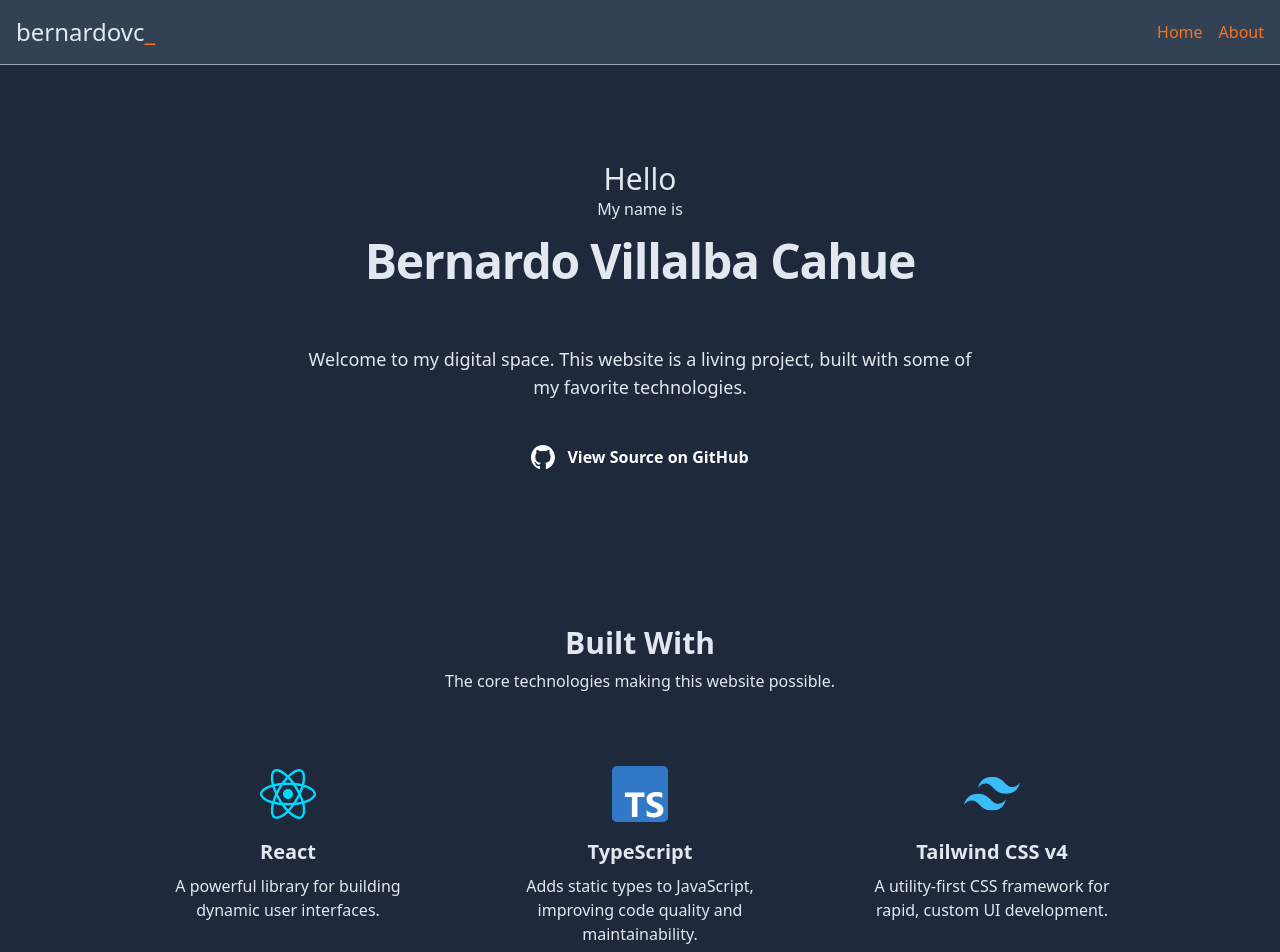
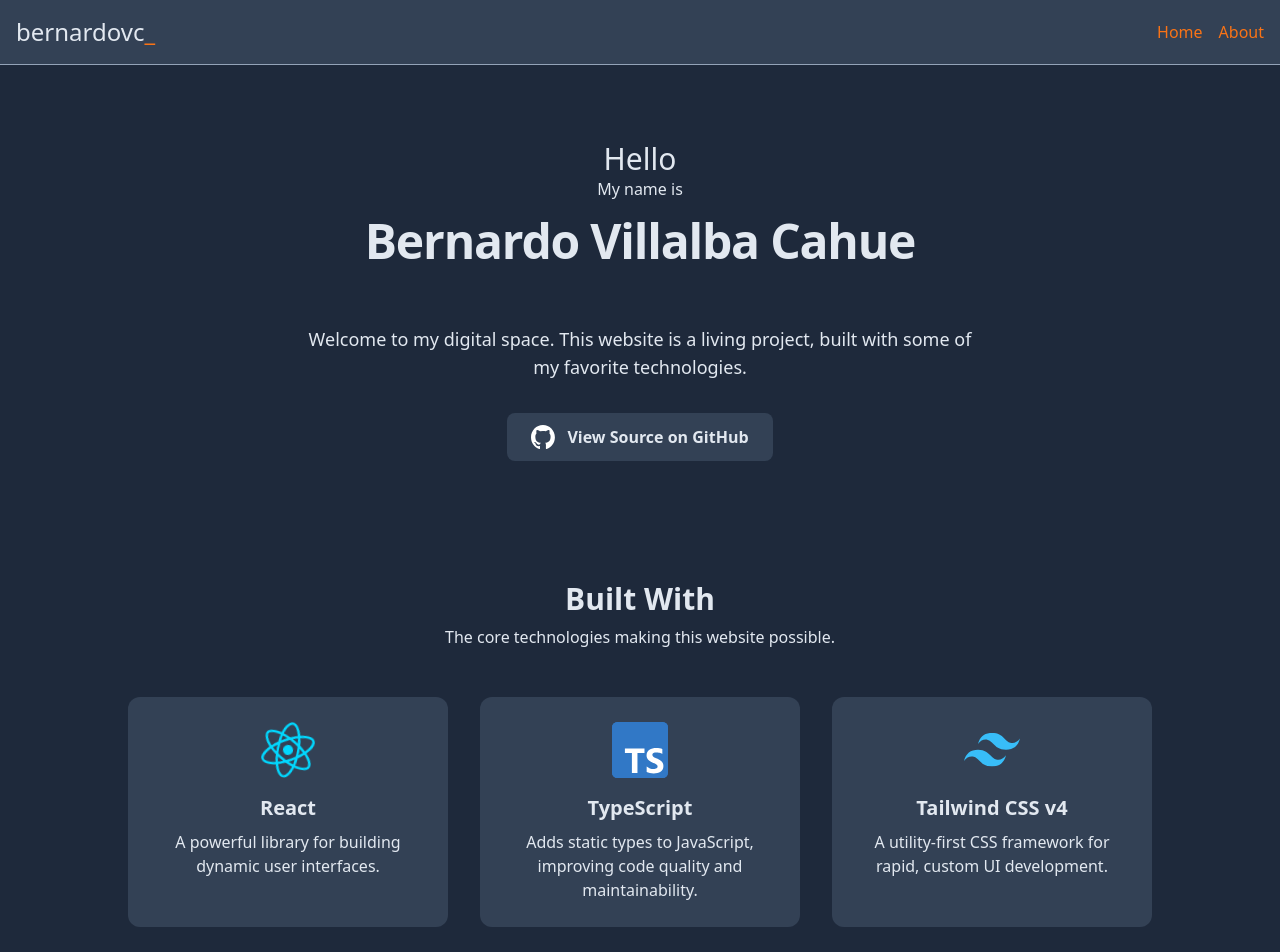
Before and after one commit to capatazche/my-public-website, a React (Vite) app: page / in a window 1280 px wide. Shown: the top 952 px of the page. Built offline with nearby package versions, Linux system fonts and the light colour scheme.

Commit message:
Cleanup HomePage Styling

```diff
--- a/src/App.css
+++ b/src/App.css
@@ -3,12 +3,10 @@
 }
 
 .logo {
-  height: 6em;
-  padding: 1.5em;
   will-change: filter;
   transition: filter 300ms;
 }
-.logo:hover {
+.logo.vite:hover {
   filter: drop-shadow(0 0 2em #646cffaa);
 }
 .logo.react:hover {
@@ -25,7 +23,7 @@
 }
 
 @media (prefers-reduced-motion: no-preference) {
-  a:nth-of-type(2) .logo {
+  .logo.react {
     animation: logo-spin infinite 20s linear;
   }
 }
--- a/src/components/Hero.tsx
+++ b/src/components/Hero.tsx
@@ -2,10 +2,8 @@ import GithubLogo from '../assets/github_white.svg';
 
 export default function Hero() {
     return (
-        <section className="text-center py-20">
-
-            {/* Uses the new muted foreground color TODO: is this how the varibales would be referenced if I was to put them in root instead of layer base? */}
-            <h2 className="text-3xl text-[--muted-foreground]">
+        <section className="text-center py-15">
+            <h2 className="text-3xl text-secondary">
                 Hello
             </h2>
             <p className="mb-4">
@@ -25,11 +23,10 @@ export default function Hero() {
                 rel="noopener noreferrer"
                 className="
                     mt-8 inline-flex items-center gap-3 px-6 py-3
-                    bg-[--accent] text-white font-semibold rounded-lg /* Changed to your accent color */
+                    bg-bg-nav text-secondary font-semibold rounded-lg
                     transition-all duration-200 ease-in-out
-                    hover:scale-105 hover:bg-[--accent-hover] /* Added your hover color */
-                    focus:outline-none focus:ring-2 focus:ring-offset-2
-                    focus:ring-offset-[--background] focus:ring-[--accent]
+                    hover:scale-105
+                    focus:outline-none focus:ring-2 focus:ring-accent
                 "
             >
                 <img src={GithubLogo} alt="GitHub Logo" className="w-6 h-6" />
--- a/src/components/TechStack.tsx
+++ b/src/components/TechStack.tsx
@@ -6,19 +6,19 @@ import AmplifyLogo from '../assets/amplify.svg';
 
 const technologies = [
     // (The technologies array data remains exactly the same)
-    { name: 'React', description: 'A powerful library for building dynamic user interfaces.', logo: ReactLogo },
-    { name: 'TypeScript', description: 'Adds static types to JavaScript, improving code quality and maintainability.', logo: TypescriptLogo },
-    { name: 'Tailwind CSS v4', description: 'A utility-first CSS framework for rapid, custom UI development.', logo: TailwindLogo },
-    { name: 'Vite', description: 'A next-generation frontend tool for blazing-fast development.', logo: ViteLogo },
-    { name: 'AWS Amplify', description: 'The platform I will use for seamless hosting and CI/CD.', logo: AmplifyLogo },
+    { name: 'React', description: 'A powerful library for building dynamic user interfaces.', logo: ReactLogo , className: "react" },
+    { name: 'TypeScript', description: 'Adds static types to JavaScript, improving code quality and maintainability.', logo: TypescriptLogo, className: "typescript" },
+    { name: 'Tailwind CSS v4', description: 'A utility-first CSS framework for rapid, custom UI development.', logo: TailwindLogo, className:"tailwind" },
+    { name: 'Vite', description: 'A next-generation frontend tool for blazing-fast development.', logo: ViteLogo, className:"vite" },
+    { name: 'AWS Amplify', description: 'The platform I will use for seamless hosting and CI/CD.', logo: AmplifyLogo, className:"amplify" },
 ];
 
 export default function TechStack() {
     return (
-        <section className="py-16">
+        <section className="py-15">
             <div className="text-center">
                 <h3 className="text-3xl font-bold">Built With</h3>
-                <p className="mt-2 text-[--muted-foreground]"> {/* Updated text color */}
+                <p className="mt-2 text-[--muted-foreground]"> {/* TODO Updated text color */}
                     The core technologies making this website possible.
                 </p>
             </div>
@@ -27,16 +27,17 @@ export default function TechStack() {
                 {technologies.map((tech) => (
                     <div
                         key={tech.name}
-                        className="
+                        className=
+                            "
                             flex flex-col items-center p-6 text-center
-                            bg-[--surface] rounded-xl border border-transparent /* Updated background */
+                            bg-bg-nav rounded-xl border border-transparent
                             transition-all duration-300
-                            hover:border-[--accent] hover:scale-[1.02] /* Updated hover border */
+                            hover:border-accent hover:scale-[1.02]
                         "
                     >
-                        <img src={tech.logo} alt={`${tech.name} logo`} className="h-14 w-14" />
+                        <img src={tech.logo} alt={`${tech.name} logo`} className={`${tech.className} logo h-14 w-14`} />
                         <h4 className="mt-4 text-xl font-semibold">{tech.name}</h4>
-                        <p className="mt-2 text-base text-[--muted-foreground]"> {/* Updated text color */}
+                        <p className="mt-2 text-base text-secondary">
                             {tech.description}
                         </p>
                     </div>
--- a/src/pages/HomePage.tsx
+++ b/src/pages/HomePage.tsx
@@ -1,38 +1,11 @@
-import {useState} from "react";
-
-// import reactLogo from '../assets/react.svg'
-// import viteLogo from '/vite.svg'
 import TechStack from "../components/TechStack.tsx";
 import Hero from "../components/Hero.tsx";
 
 export default function HomePage() {
-    const [count, setCount] = useState(0)
     return (
         <div className="px-4">
             <Hero />
             <TechStack />
-
-            {/*<h1>Welcome to my portfolio</h1>*/}
-            {/*<div className="flex flex-row max-w-max mx-auto">*/}
-            {/*    <a href="https://vite.dev" target="_blank" className="px-1">*/}
-            {/*        <img src={viteLogo} className="logo" alt="Vite logo" />*/}
-            {/*    </a>*/}
-            {/*    <a href="https://react.dev" target="_blank" className="px-1">*/}
-            {/*        <img src={reactLogo} className="logo react" alt="React logo" />*/}
-            {/*    </a>*/}
-            {/*</div>*/}
-            {/*<h1>Vite + React</h1>*/}
-            {/*<div className="card">*/}
-            {/*    <button onClick={() => setCount((count) => count + 1)}>*/}
-            {/*        count is {count}*/}
-            {/*    </button>*/}
-            {/*    <p>*/}
-            {/*        Edit <code>src/App.tsx</code> and save to test HMR*/}
-            {/*    </p>*/}
-            {/*</div>*/}
-            {/*<p className="text-tertiary">*/}
-            {/*    Click on the Vite and React logos to learn more*/}
-            {/*</p>*/}
         </div>
     );
 }
```
